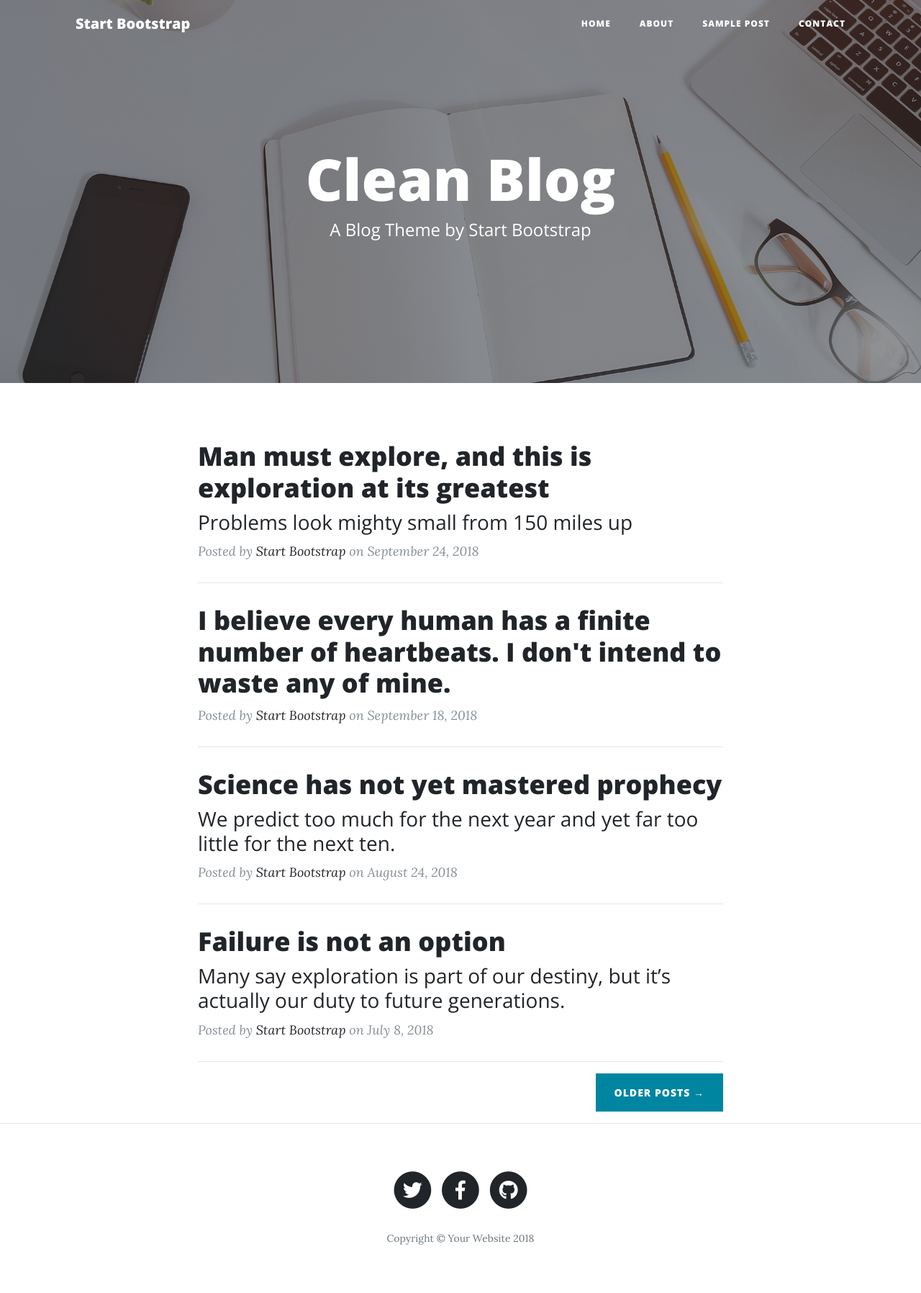
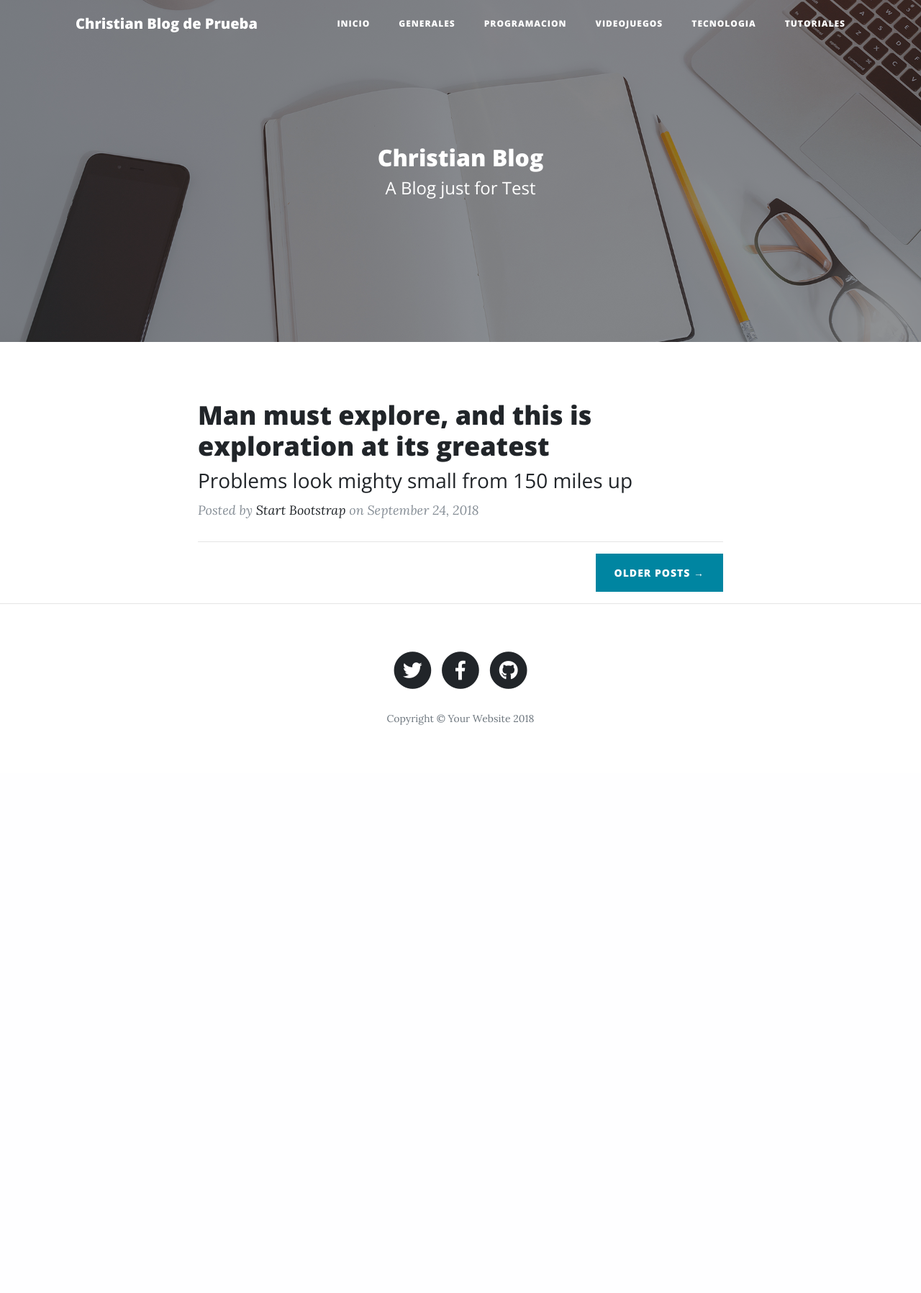
Before and after one commit to kanwulf01/blog_django_test, a Django app: page / in a window 1280 px wide. Shown: the whole page at 72% size. After the commit the page ends 1007 px from the top, so only its background shows below. Run offline with Django 3.2, Linux system fonts and the light colour scheme; some libraries are stand-ins or nearby versions.

Commit message:
templates statics

```diff
--- a/apps/testblog/urls.py
+++ b/apps/testblog/urls.py
@@ -1,6 +1,12 @@
 from django.urls import path
-from .views import home
+from .views import home, general, tecnologia, programacion, videojuegos, tutoriales
 
 urlpatterns = [
     path('', home, name="index"),
+    path('general/', general, name='general'),
+    path('tecnologia/', tecnologia, name='tecnologia'),
+    path('programacion/', programacion, name='programacion'),
+    path('videojuegos/', videojuegos, name='videojuegos'),
+    path('tutoriales/', tutoriales, name='tutoriales'),
+
 ]
--- a/apps/testblog/views.py
+++ b/apps/testblog/views.py
@@ -4,3 +4,18 @@
 
 def home(request):
     return render(request, 'index.html')
+
+def general(request):
+    return render(request, 'general.html')
+
+def programacion(request):
+    return render(request, 'programacion.html')
+
+def tutoriales(request):
+    return render(request, 'tutoriales.html')
+
+def tecnologia(request):
+    return render(request, 'tecnologia.html')
+
+def videojuegos(request):
+    return render(request, 'videojuegos.html')
--- a/core/urls.py
+++ b/core/urls.py
@@ -18,5 +18,5 @@ from django.urls import path, include
 
 urlpatterns = [
     path('admin/', admin.site.urls),
-    path('', include(('apps.testblog.urls','blog'))),
+    path('', include(('apps.testblog.urls','testblog'))),
 ]
--- a/templates/index.html
+++ b/templates/index.html
@@ -9,7 +9,7 @@
     <meta name="description" content="">
     <meta name="author" content="">
 
-    <title>Clean Blog - Start Bootstrap Theme</title>
+    <title>{% block titulo %}Blog de Prueba {% endblock titulo %}</title>
 
     <!-- Bootstrap core CSS -->
     <link href="{% static 'vendor/bootstrap/css/bootstrap.min.css' %}" rel="stylesheet">
@@ -29,7 +29,7 @@
     <!-- Navigation -->
     <nav class="navbar navbar-expand-lg navbar-light fixed-top" id="mainNav">
       <div class="container">
-        <a class="navbar-brand" href="index.html">Start Bootstrap</a>
+        <a class="navbar-brand" href="{% url 'testblog:index' %}">Christian Blog de Prueba</a>
         <button class="navbar-toggler navbar-toggler-right" type="button" data-toggle="collapse" data-target="#navbarResponsive" aria-controls="navbarResponsive" aria-expanded="false" aria-label="Toggle navigation">
           Menu
           <i class="fas fa-bars"></i>
@@ -37,16 +37,22 @@
         <div class="collapse navbar-collapse" id="navbarResponsive">
           <ul class="navbar-nav ml-auto">
             <li class="nav-item">
-              <a class="nav-link" href="index.html">Home</a>
+              <a class="nav-link" href="{% url 'testblog:index' %}">Inicio</a>
             </li>
             <li class="nav-item">
-              <a class="nav-link" href="about.html">About</a>
+              <a class="nav-link" href="{% url 'testblog:general' %}">Generales</a>
             </li>
             <li class="nav-item">
-              <a class="nav-link" href="post.html">Sample Post</a>
+              <a class="nav-link" href="{% url 'testblog:programacion' %}">Programacion</a>
             </li>
             <li class="nav-item">
-              <a class="nav-link" href="contact.html">Contact</a>
+              <a class="nav-link" href="{% url 'testblog:videojuegos' %}">Videojuegos</a>
+            </li>
+            <li class="nav-item">
+              <a class="nav-link" href="{% url 'testblog:tecnologia' %}">Tecnologia</a>
+            </li>
+            <li class="nav-item">
+              <a class="nav-link" href="{% url 'testblog:tutoriales' %}">Tutoriales</a>
             </li>
           </ul>
         </div>
@@ -54,14 +60,14 @@
     </nav>
 
     <!-- Page Header -->
-    <header class="masthead" style="background-image: url('{% static 'img/home-bg.jpg' %}')">
+    <header class="masthead" style="background-image: url({% block imagen %}{% static 'img/home-bg.jpg' %}{% endblock imagen %})">
       <div class="overlay"></div>
       <div class="container">
         <div class="row">
           <div class="col-lg-8 col-md-10 mx-auto">
             <div class="site-heading">
-              <h1>Clean Blog</h1>
-              <span class="subheading">A Blog Theme by Start Bootstrap</span>
+              <h2>{% block titulo_principal %}Christian Blog {% endblock titulo_principal %}</h2>
+              <span class="subheading">A Blog just for Test</span>
             </div>
           </div>
         </div>
@@ -86,45 +92,7 @@
               on September 24, 2018</p>
           </div>
           <hr>
-          <div class="post-preview">
-            <a href="post.html">
-              <h2 class="post-title">
-                I believe every human has a finite number of heartbeats. I don't intend to waste any of mine.
-              </h2>
-            </a>
-            <p class="post-meta">Posted by
-              <a href="#">Start Bootstrap</a>
-              on September 18, 2018</p>
-          </div>
-          <hr>
-          <div class="post-preview">
-            <a href="post.html">
-              <h2 class="post-title">
-                Science has not yet mastered prophecy
-              </h2>
-              <h3 class="post-subtitle">
-                We predict too much for the next year and yet far too little for the next ten.
-              </h3>
-            </a>
-            <p class="post-meta">Posted by
-              <a href="#">Start Bootstrap</a>
-              on August 24, 2018</p>
-          </div>
-          <hr>
-          <div class="post-preview">
-            <a href="post.html">
-              <h2 class="post-title">
-                Failure is not an option
-              </h2>
-              <h3 class="post-subtitle">
-                Many say exploration is part of our destiny, but it’s actually our duty to future generations.
-              </h3>
-            </a>
-            <p class="post-meta">Posted by
-              <a href="#">Start Bootstrap</a>
-              on July 8, 2018</p>
-          </div>
-          <hr>
+
           <!-- Pager -->
           <div class="clearfix">
             <a class="btn btn-primary float-right" href="#">Older Posts &rarr;</a>
```
Also changed, not shown: static/css/clean-blog.css (+0 -84 lines), templates/general.html (added, +13 -0 lines), templates/programacion.html (added, +13 -0 lines), templates/tecnologia.html (added, +13 -0 lines), templates/tutoriales.html (added, +13 -0 lines), templates/videojuegos.html (added, +13 -0 lines), static/img/generales2.jpg (added), static/img/programacion2.png (added).
